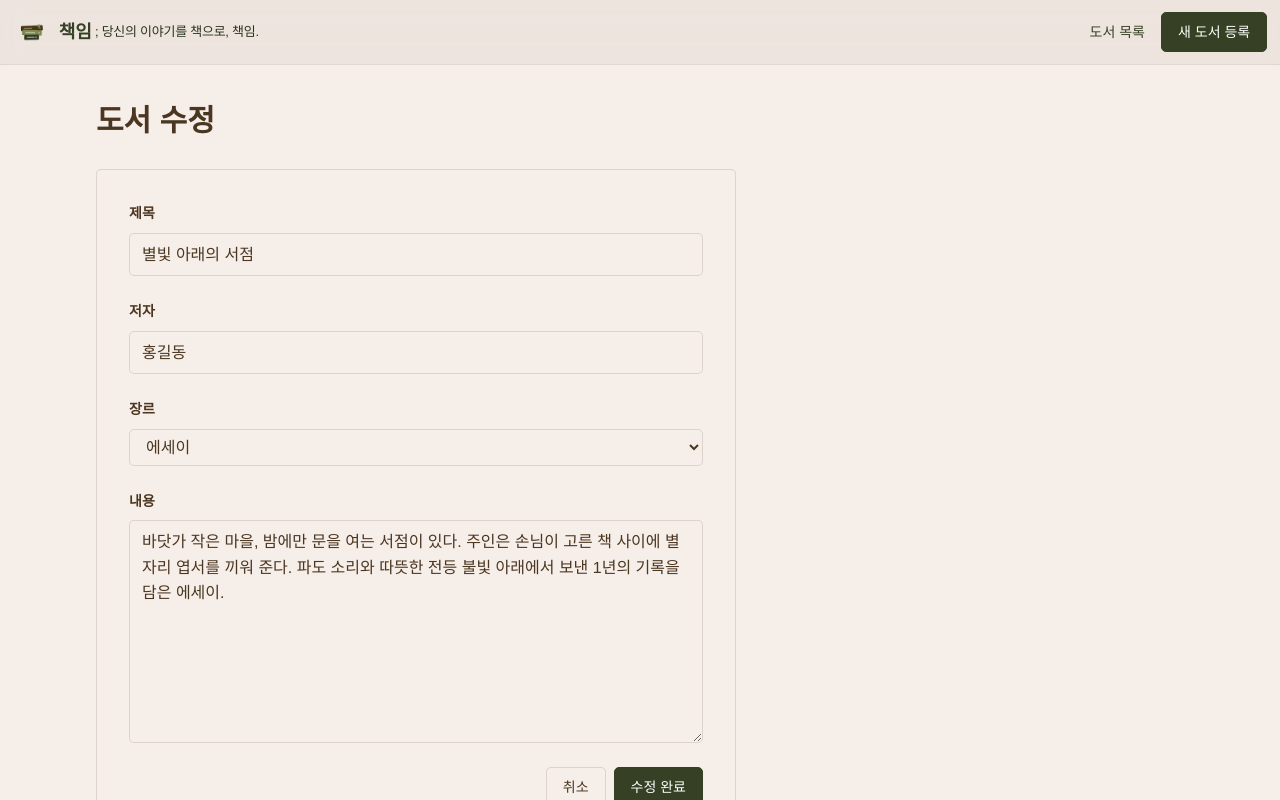
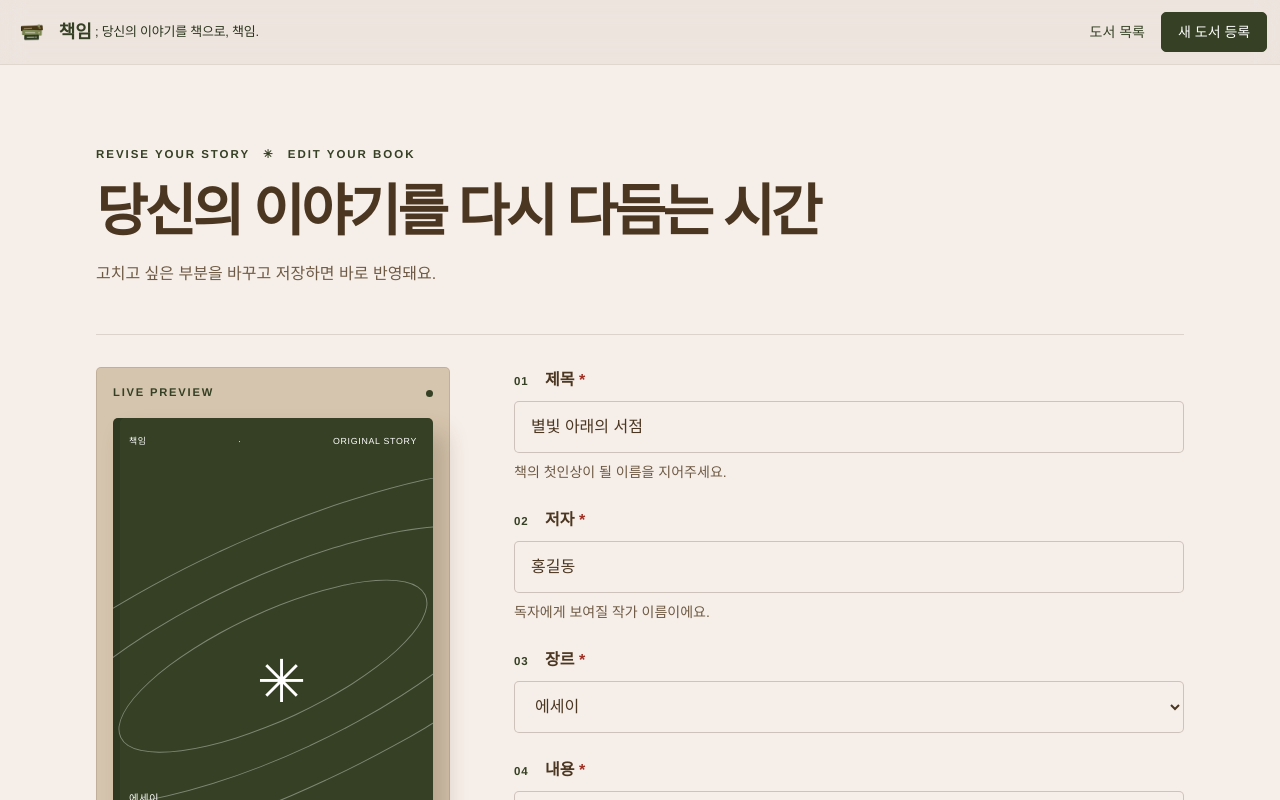
Before and after one commit to KT-AIVLE-miniProject-4th/walking_library, a React (Vite) app: page /books/1/edit in a window 1280 px wide. Shown: the top 800 px of the page. Built offline with nearby package versions, Linux system fonts and the light colour scheme; data requests are answered from the project's data file; a web font is replaced by a local one.

Commit message:
fix: 수정 페이지 UI 변경

```diff
--- a/src/components/BookForm.jsx
+++ b/src/components/BookForm.jsx
@@ -6,13 +6,6 @@ import './BookForm.css';
 const EMPTY_FORM = { title: '', author: '', genre: '', content: '' };
 const EMPTY_ERRORS = { title: '', author: '', genre: '', content: '' };
 
-// 등록/수정 공통 폼
-// - initialValues: 수정 페이지에서 기존 도서 값으로 채울 때 사용
-// - onSubmit(data): 페이지에서 POST/PATCH를 처리하는 async 함수
-// - submitting: 요청 중 여부 (버튼 비활성화에 사용)
-// - serverError: 서버/네트워크 에러 메시지 (페이지에서 전달)
-// - coverImageUrl: (등록 화면) AI로 만든 표지. 있으면 미리보기에 표시
-// - onOpenCoverGenerator(values): (등록 화면) [AI 표지 만들기]를 누르면 입력 중인 값으로 부른다
 function BookForm({
   initialValues = EMPTY_FORM,
   onSubmit,
@@ -30,15 +23,12 @@ function BookForm({
     genre: initialValues.genre,
     content: initialValues.content,
   });
-  // 필드별 에러 메시지 (불변성: 기존 객체 복사 후 해당 필드만 교체)
   const [errors, setErrors] = useState(EMPTY_ERRORS);
 
-  // AI 표지는 제목·저자·장르·내용이 모두 있어야 프롬프트를 만들 수 있다
   const canMakeCover = Boolean(
     onOpenCoverGenerator && form.title.trim() && form.author.trim() && form.genre && form.content.trim(),
   );
 
-  // [AI 표지 만들기]: 입력 중인 값(공백 제거)을 페이지에 넘겨 모달을 연다
   const handleOpenCoverGenerator = () => {
     onOpenCoverGenerator({
       title: form.title.trim(),
@@ -48,7 +38,6 @@ function BookForm({
     });
   };
 
-  // 입력값 변경: 불변성 유지 + 해당 필드 에러만 초기화
   const handleChange = (e) => {
     const { name, value } = e.target;
     setForm((prev) => ({ ...prev, [name]: value }));
@@ -57,7 +46,6 @@ function BookForm({
 
   const handleSubmit = (e) => {
     e.preventDefault();
-    // 모든 필드를 한 번에 검사해 에러 객체 구성
     const newErrors = { ...EMPTY_ERRORS };
 
     if (!form.title.trim())            newErrors.title = '제목을 입력해 주세요.';
@@ -70,42 +58,32 @@ function BookForm({
     if (!form.content.trim())          newErrors.content = '내용을 입력해 주세요.';
     else if (form.content.trim().length < 10) newErrors.content = '내용을 10자 이상 입력해 주세요.';
 
-    // 하나라도 에러가 있으면 중단
     if (Object.values(newErrors).some(Boolean)) {
       setErrors(newErrors);
       return;
     }
 
-    // trim 처리된 값을 전달 (불변성: 기존 form 복사 후 필드 교체)
     onSubmit({ ...form, title: form.title.trim(), author: form.author.trim(), content: form.content.trim() });
   };
 
   return (
-    <form className={`book-form${isNew ? ' book-form-create' : ''}`} onSubmit={handleSubmit}>
-      {/* 폼 위 안내 영역 통째로 숨김 (빈 칸 공백 제거). 비교하려면 아래 4줄(isNew 2줄 + div 2줄)의 주석을 함께 풀기 */}
-      {/* {isNew && ( */}
-        {/* <div className="book-form-intro"> */}
-          {/* <span className="book-form-step">01 / YOUR BOOK</span> */}
-          {/* <h2>첫 페이지를 열어볼까요?</h2> */}
-          {/* <p>아래 내용을 채우면 나만의 책이 도서 목록에 올라갑니다.</p> */}
-        {/* </div> */}
-      {/* )} */}
+    <form className="book-form book-form-create" onSubmit={handleSubmit}>
       <label className="book-form-field">
-        <span className="book-form-label">{isNew && <small>01</small>} 제목 {isNew && <span className="required" aria-label="필수">*</span>}</span>
+        <span className="book-form-label"><small>01</small> 제목 <span className="required" aria-label="필수">*</span></span>
         <input name="title" value={form.title} onChange={handleChange} placeholder="도서 제목을 입력하세요" />
         {errors.title && <p className="book-form-error">{errors.title}</p>}
-        {isNew && <span className="book-form-hint">책의 첫인상이 될 이름을 지어주세요.</span>}
+        <span className="book-form-hint">책의 첫인상이 될 이름을 지어주세요.</span>
       </label>
 
       <label className="book-form-field">
-        <span className="book-form-label">{isNew && <small>02</small>} 저자 {isNew && <span className="required" aria-label="필수">*</span>}</span>
-        <input name="author" value={form.author} onChange={handleChange} placeholder={isNew ? '책에 남길 당신의 이름' : '저자 이름을 입력하세요'} />
+        <span className="book-form-label"><small>02</small> 저자 <span className="required" aria-label="필수">*</span></span>
+        <input name="author" value={form.author} onChange={handleChange} placeholder="책에 남길 당신의 이름" />
         {errors.author && <p className="book-form-error">{errors.author}</p>}
-        {isNew && <span className="book-form-hint">독자에게 보여질 작가 이름이에요.</span>}
+        <span className="book-form-hint">독자에게 보여질 작가 이름이에요.</span>
       </label>
 
       <label className="book-form-field">
-        <span className="book-form-label">{isNew && <small>03</small>} 장르 {isNew && <span className="required" aria-label="필수">*</span>}</span>
+        <span className="book-form-label"><small>03</small> 장르 <span className="required" aria-label="필수">*</span></span>
         <select name="genre" value={form.genre} onChange={handleChange}>
           <option value="">장르를 선택하세요</option>
           {GENRES.map((genre) => (
@@ -118,22 +96,21 @@ function BookForm({
       </label>
 
       <label className="book-form-field">
-        <span className="book-form-label">{isNew && <small>04</small>} 내용 {isNew && <span className="required" aria-label="필수">*</span>}</span>
+        <span className="book-form-label"><small>04</small> 내용 <span className="required" aria-label="필수">*</span></span>
         <textarea
           name="content"
           value={form.content}
           onChange={handleChange}
           rows={8}
-          placeholder={isNew ? '첫 문장부터 자유롭게 적어보세요. 당신만의 이야기를 기다리고 있어요.' : '글의 분위기와 배경이 드러나게 써 주세요. AI 표지 생성에 사용됩니다.'}
+          placeholder="첫 문장부터 자유롭게 적어보세요. 당신만의 이야기를 기다리고 있어요."
         />
         {errors.content && <p className="book-form-error">{errors.content}</p>}
-        {isNew && <span className="book-form-hint">글의 분위기와 배경을 담아보세요.</span>}
+        <span className="book-form-hint">글의 분위기와 배경을 담아보세요.</span>
       </label>
 
       {serverError && <p className="book-form-error">{serverError}</p>}
 
       <div className="book-form-actions">
-        {/* 취소: 등록은 도서 목록으로, 수정은 이전 화면으로 돌아가기 */}
         <button type="button" className="btn" onClick={() => navigate(isNew ? '/' : -1)} disabled={submitting}>
           취소
         </button>
@@ -141,11 +118,9 @@ function BookForm({
           {submitting ? '저장 중...' : submitLabel}
         </button>
       </div>
-      {isNew && (
       <aside className="book-form-preview" aria-label="표지 미리보기">
         <div className="preview-heading"><span>LIVE PREVIEW</span><span className="preview-dot" /></div>
         {coverImageUrl ? (
-            // AI 표지를 골랐으면 CSS 미리보기 대신 실제 표지 이미지를 보여준다
           <div className="preview-book preview-book-cover">
             <img src={coverImageUrl} alt={`${form.title.trim() || '새 도서'} AI 표지`} />
           </div>
@@ -157,7 +132,6 @@ function BookForm({
           </div>
         )}
         <p className="preview-caption">책의 제목과 저자, 장르를 입력하면 이곳에 바로 나타나요.</p>
-          {/* AI 표지 만들기: 네 항목을 모두 입력해야 누를 수 있다. 고른 표지는 등록할 때 함께 저장 */}
         <button
           type="button"
           className="btn btn-primary preview-ai"
@@ -165,10 +139,9 @@ function BookForm({
           disabled={!canMakeCover || submitting}
           title={canMakeCover ? undefined : '제목·저자·장르·내용을 입력하면 만들 수 있어요'}
         >
-            {coverImageUrl ? 'AI 표지 다시 만들기' : 'AI 표지 만들기'}
+          {!coverImageUrl ? 'AI 표지 만들기' : isNew ? 'AI 표지 다시 만들기' : 'AI 표지 수정하기'}
         </button>
       </aside>
-      )}
     </form>
   );
 }
--- a/src/pages/BookEditPage.jsx
+++ b/src/pages/BookEditPage.jsx
@@ -1,11 +1,11 @@
 import { useState, useEffect } from 'react';
 import { Link, useParams, useNavigate } from 'react-router-dom';
 import BookForm from '../components/BookForm.jsx';
+import CoverGenerator from '../components/CoverGenerator.jsx';
 import { getBook, updateBook } from '../api/books.js';
+import './BookCreatePage.css';
 import './BookEditPage.css';
 
-// 도서 수정: GET /books/:id로 초기값 로딩 → PATCH /books/:id로 변경 필드만 전송
-// onBookUpdated: 수정 완료 후 App의 books state에서 해당 항목을 교체하는 콜백
 function BookEditPage({ onBookUpdated }) {
   const { id } = useParams();
   const navigate = useNavigate();
@@ -14,25 +14,34 @@ function BookEditPage({ onBookUpdated }) {
   const [error, setError] = useState(null);
   const [submitting, setSubmitting] = useState(false);
   const [serverError, setServerError] = useState(null);
+  const [coverImageUrl, setCoverImageUrl] = useState('');
+  const [coverDraft, setCoverDraft] = useState(null);
 
   useEffect(() => {
     setLoading(true);
     setError(null);
     getBook(id)
-      .then(setBook)
+      .then((data) => {
+        setBook(data);
+        setCoverImageUrl(data.coverImageUrl || '');
+      })
       .catch((err) => setError(err.message))
       .finally(() => setLoading(false));
   }, [id]);
 
+  const handleUseCover = async (imageUrl) => {
+    setCoverImageUrl(imageUrl);
+    setCoverDraft(null);
+  };
+
   const handleSubmit = async (formData) => {
-    // 변경된 필드만 추출 (불변성: 빈 객체에 필드 추가)
     const patch = {};
     if (formData.title !== book.title) patch.title = formData.title;
     if (formData.author !== book.author) patch.author = formData.author;
     if (formData.genre !== book.genre) patch.genre = formData.genre;
     if (formData.content !== book.content) patch.content = formData.content;
+    if (coverImageUrl !== (book.coverImageUrl || '')) patch.coverImageUrl = coverImageUrl;
 
-    // 변경 없으면 그냥 상세로 이동
     if (Object.keys(patch).length === 0) {
       navigate(`/books/${id}`);
       return;
@@ -42,9 +51,7 @@ function BookEditPage({ onBookUpdated }) {
     setSubmitting(true);
     setServerError(null);
     try {
-      // 응답으로 업데이트된 객체 수신
       const updatedBook = await updateBook(id, patch);
-      // 목록 state의 해당 항목 교체
       onBookUpdated(updatedBook);
       navigate(`/books/${id}`);
     } catch (err) {
@@ -75,17 +82,26 @@ function BookEditPage({ onBookUpdated }) {
   }
 
   return (
-    <section className="book-edit">
-      <h1 className="page-title">도서 수정</h1>
-      {/* key: 다른 도서로 이동하면 폼 상태를 새로 초기화 */}
+    <section className="book-create book-edit">
+      <div className="book-create-heading">
+        <span className="book-create-eyebrow">REVISE YOUR STORY <span>✳</span> EDIT YOUR BOOK</span>
+        <h1>당신의 이야기를 다시 다듬는 시간</h1>
+        <p>고치고 싶은 부분을 바꾸고 저장하면 바로 반영돼요.</p>
+      </div>
       <BookForm
         key={book.id}
         initialValues={book}
-        submitLabel="수정 완료"
+        submitLabel="수정 내용 저장하기"
         onSubmit={handleSubmit}
         submitting={submitting}
         serverError={serverError}
+        coverImageUrl={coverImageUrl}
+        onOpenCoverGenerator={setCoverDraft}
       />
+
+      {coverDraft && (
+        <CoverGenerator book={coverDraft} onClose={() => setCoverDraft(null)} onUseCover={handleUseCover} />
+      )}
     </section>
   );
 }
```
Lines whose indentation alone changed are shown as unchanged.
